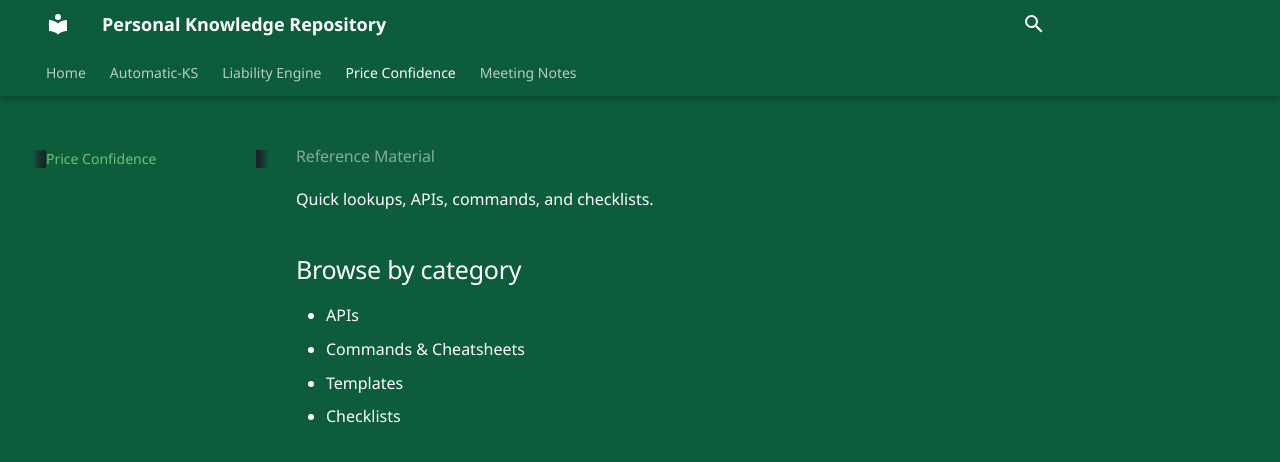
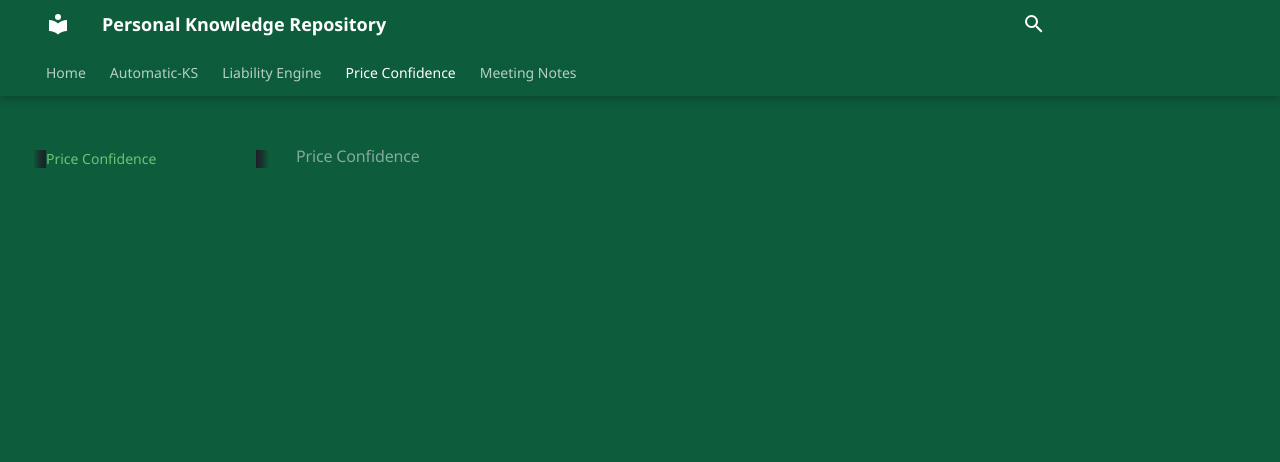
Before and after one commit to MiguelGomes2/pages-mgomes, an MkDocs documentation site: the page built from docs/price-confidence/index.md, in a window 1280 px wide. Shown: the top 462 px of the page. Built offline with MkDocs 1.6.1 and Material for MkDocs 9.7.7, drawn with Linux system fonts in a browser that asks for light colours; some web fonts are replaced.

Commit message:
Update index.md

```diff
--- a/docs/price-confidence/index.md
+++ b/docs/price-confidence/index.md
@@ -1,9 +1 @@
-# Reference Material
-
-Quick lookups, APIs, commands, and checklists.
-
-## Browse by category
-- APIs
-- Commands & Cheatsheets
-- Templates
-- Checklists
+# Price Confidence
```
